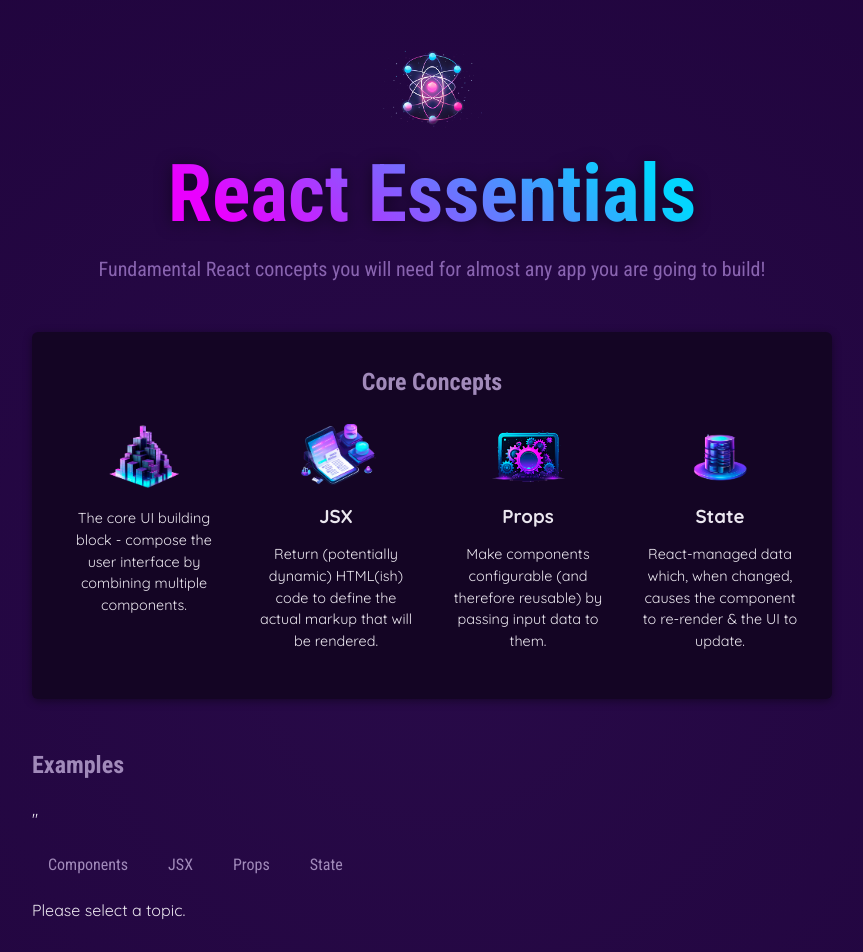
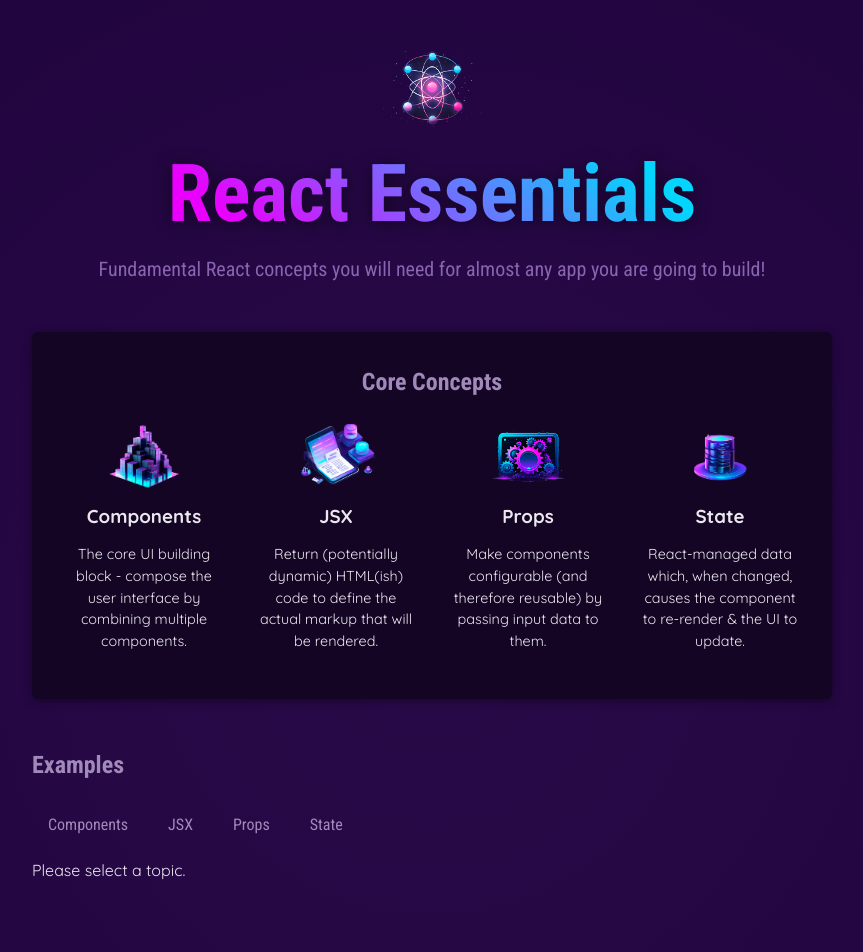
Before and after one commit to Nihillux/Q, a React (Vite) app: page / in a window 1280 px wide. Shown: the top 952 px of the page, without its empty margins (208-1071 px from the left). Built offline with nearby package versions, Linux system fonts and the light colour scheme.

Commit message:
last changes

```diff
--- a/src/App.jsx
+++ b/src/App.jsx
@@ -1,60 +1,18 @@
-import { useState } from 'react';
-import { CORE_CONCEPTS } from './data.js';
+import { useState, Fragment } from 'react';
 import Header from './components/Header/Header.jsx';
-import CoreConcept from './components/CoreConcept.jsx';
-import TabButton from './components/TabButton.jsx';
-import { EXAMPLES } from './data.js';
+import CoreConcepts from './components/CoreConcepts.jsx';
+import Examples from './components/Examples.jsx';
 
 function App() {
-  const [ selectedTopic, setSelectedTopic ] = useState();
-
-  function handleSelect(selectedButton) {
-    //selectedButton => 'components', 'jsx', 'props', or 'state'
-    setSelectedTopic(selectedButton);
-    //  console.log(selectedTopic);
-  }
-
-console.log('APP COMPONENT RENDERED');
-
   return (
-    <div>
+    <Fragment>
       <Header />
       <main>
-        <section id="core-concepts">
-          <h2>Core Concepts</h2>
-          <ul>
-            <CoreConcept title={CORE_CONCEPTS[0].tittle} description={CORE_CONCEPTS[0].description} image={CORE_CONCEPTS[0].image}/>
-            <CoreConcept {...CORE_CONCEPTS[1]}/>
-            <CoreConcept {...CORE_CONCEPTS[2]}/>
-            <CoreConcept {...CORE_CONCEPTS[3]}/>
-          </ul>
-        </section>
-        <section id="examples">
-          <h2>Examples</h2>"
-          <menu>
-            <TabButton onSelect={() => handleSelect('components')}>Components</TabButton>
-            <TabButton onSelect={() => handleSelect('jsx')}>JSX</TabButton>
-            <TabButton onSelect={() => handleSelect('props')}>Props</TabButton>
-            <TabButton onSelect={() => handleSelect('state')}>State</TabButton>
-          </menu>
-            {!selectedTopic ? (
-              <p>Please select a topic.</p>
-              ) : (
-              <div id="tab-content">
-                <h3>{EXAMPLES[selectedTopic].title}</h3>
-                <p>{EXAMPLES[selectedTopic].description}</p>
-                <pre>
-                  <code>{EXAMPLES[selectedTopic].code}</code>
-                </pre>
-              </div>
-            )}
-        </section>
+        <CoreConcepts />
+        <Examples />
       </main>
-    </div>
+    </Fragment>
   );
 }
 
 export default App;
-
-
-// git testing
--- /dev/null
+++ b/src/components/CoreConcepts.jsx
@@ -0,0 +1,15 @@
+import CoreConcept from './CoreConcept.jsx';
+import { CORE_CONCEPTS } from '../data';
+
+export default function CoreConcepts() {
+    return (
+        <section id="core-concepts">
+                  <h2>Core Concepts</h2>
+                  <ul>
+                    {CORE_CONCEPTS.map((conceptItem) => (
+                        <CoreConcept key={conceptItem.title} {...conceptItem} />
+                    ))}
+                  </ul>
+                </section>
+    );
+}
--- /dev/null
+++ b/src/components/Examples.jsx
@@ -0,0 +1,59 @@
+import { useState } from 'react';
+
+import { EXAMPLES } from '../data.js';
+import TabButton from './TabButton.jsx';
+import Section from './Section.jsx';
+import Tabs from  './Tabs.jsx';
+
+export default function Examples() {
+    const [selectedTopic, setSelectedTopic] = useState();
+
+    function handleSelect(selectedButton) {
+    setSelectedTopic(selectedButton);
+    }
+
+    let tabContent = <p>Please select a topic.</p>;
+
+    if (selectedTopic) {
+      tabContent = (
+        <div id="tab-content">
+          <h3>{EXAMPLES[selectedTopic].title}</h3>
+          <p>{EXAMPLES[selectedTopic].description}</p>
+          <pre>
+            <code>{EXAMPLES[selectedTopic].code}</code>
+          </pre>
+        </div>
+      );
+    }
+
+    return (
+        <Section title="Examples" id="examples">
+          <Tabs
+          buttons={
+          <>
+            <TabButton
+              isSelected={selectedTopic === 'components'}
+              onClick={() => handleSelect('components')}>
+              Components
+            </TabButton>
+            <TabButton
+              isSelected={selectedTopic === 'jsx'}
+              onClick={() => handleSelect('jsx')}>
+              JSX
+            </TabButton>
+            <TabButton
+              isSelected={selectedTopic === 'props'}
+              onClick={() => handleSelect('props')}>
+              Props
+            </TabButton>
+            <TabButton
+              isSelected={selectedTopic === 'state'}
+              onClick={() => handleSelect('state')}>
+              State
+            </TabButton>
+          </>}>
+          {tabContent}
+          </Tabs>
+      </Section>
+    )
+}
--- /dev/null
+++ b/src/components/Section.jsx
@@ -0,0 +1,10 @@
+import { Children } from "react";
+
+export default function Section({ title, children, ...props }){
+    return (
+        <section {...props}>
+            <h2>{title}</h2>
+            {children}
+        </section>
+    )
+}
--- a/src/components/TabButton.jsx
+++ b/src/components/TabButton.jsx
@@ -1,9 +1,10 @@
-export default function TabButton({ children, onSelect }) {
-console.log('TAPBUTTON COMPONENT RENDERED');
-
+export default function TabButton({ children, isSelected, ...props }) {
+    console.log('TABBUTTON COMPONENT EXECUTING');
     return (
-    <li>
-        <button onClick={onSelect}>{children}</button>
-    </li>
+      <li>
+        <button className={isSelected ? 'active' : undefined} {...props}>
+          {children}
+        </button>
+      </li>
     );
-}
+  }
--- /dev/null
+++ b/src/components/Tabs.jsx
@@ -0,0 +1,8 @@
+export default function Tabs({ children, buttons, ButtonsContainer = 'menu'}) {
+    return (
+        <>
+            <ButtonsContainer>{buttons}</ButtonsContainer>
+            {children}
+        </>
+    )
+}
```
